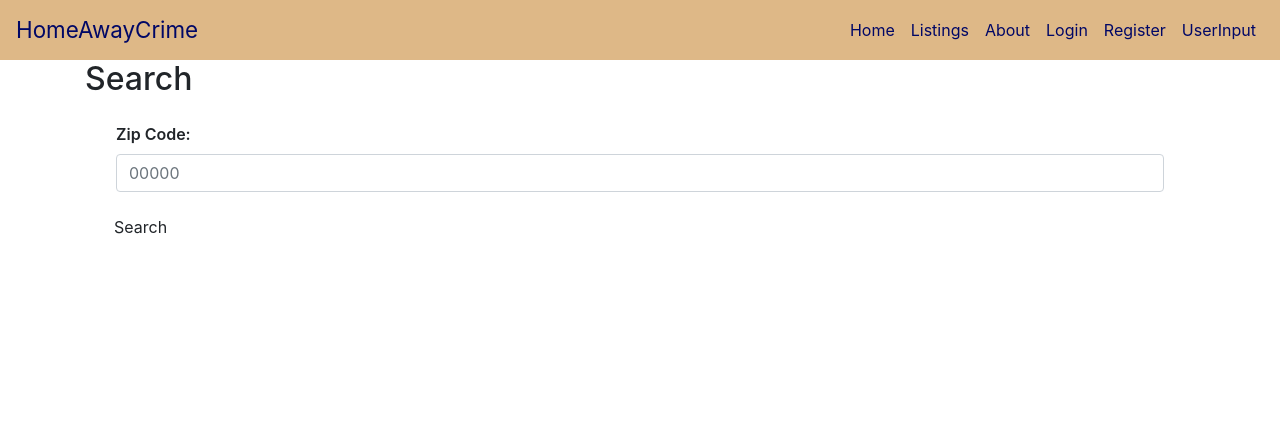
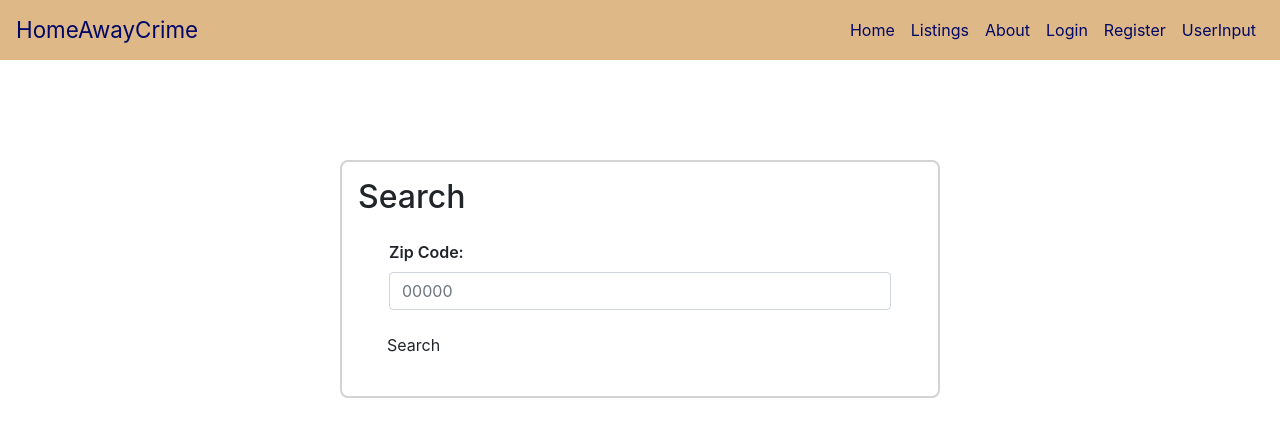
Before and after one commit to oescousse/CrimeDataApp, a React (Create React App) app: page /userinput in a window 1280 px wide. Shown: the top 436 px of the page. Built offline with nearby package versions, Linux system fonts and the light colour scheme.

Commit message:
fixed line 1 to UserInput

```diff
--- a/src/components/UserInput/UserInput.css
+++ b/src/components/UserInput/UserInput.css
@@ -1,4 +1,4 @@
-.App {
+.UserInput {
     text-align: left;
     padding: 1em;
     margin: 1em;
```
